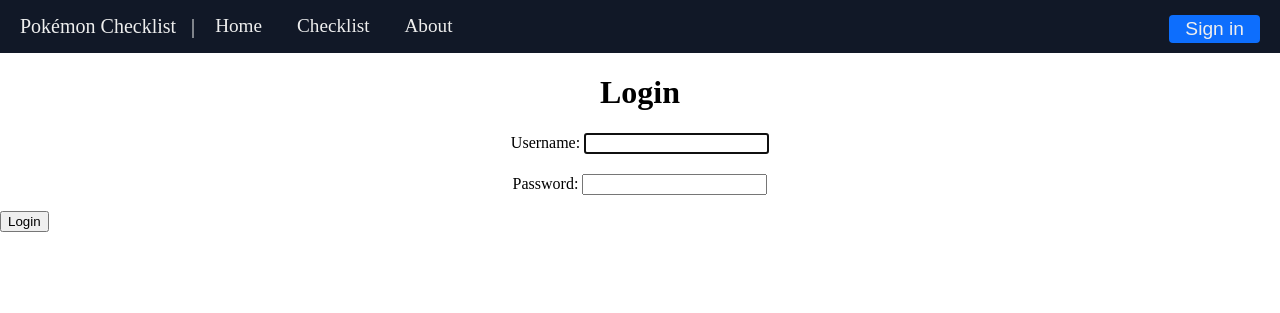
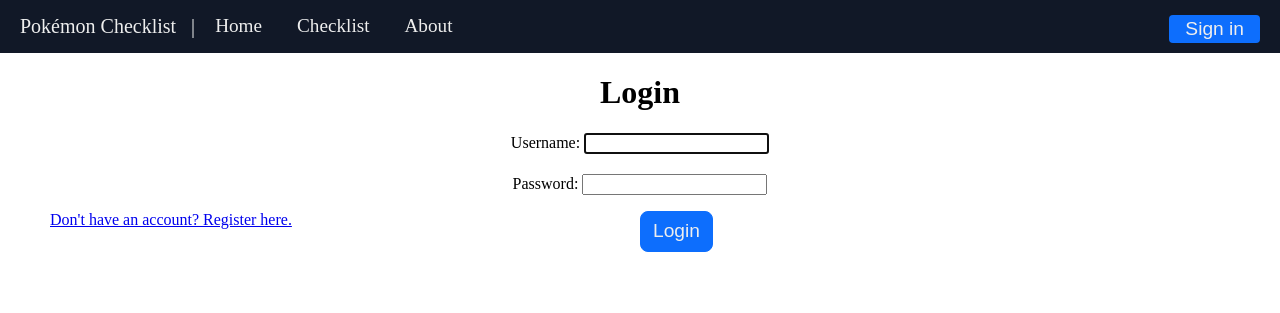
Before and after one commit to ohjames/pokemon-checklist, a Django app: page /login/ in a window 1280 px wide. Shown: the top 313 px of the page. Run offline with Django 4.2, Linux system fonts and the light colour scheme.

Commit message:
CSS on login page

```diff
--- a/checklist/static/css/main.css
+++ b/checklist/static/css/main.css
@@ -125,6 +125,15 @@ p {
     transform: translate(-50%, -50%);
 }
 
+.btn-login {
+    position: absolute;
+    left: 50%;
+}
+
+.register-link {
+    margin-left: 50px;
+}
+
 .about-header {
     text-align: left;
     margin-left: 50px;
--- a/checklist/templates/checklist/login.html
+++ b/checklist/templates/checklist/login.html
@@ -1,10 +1,11 @@
 {% extends 'checklist/base.html' %}
 
 {% block content %}
-  <h1>Login</h1>
+  <h1 class="login-header">Login</h1>
     <form method="post">
         {% csrf_token %}
         {{ form.as_p }}
-        <button type="submit">Login</button>
+        <button class="btn btn-primary btn-login">Login</button>
     </form>
+    <a class="register-link" href="/register/">Don't have an account? Register here.</a>
 {% endblock %}
```
